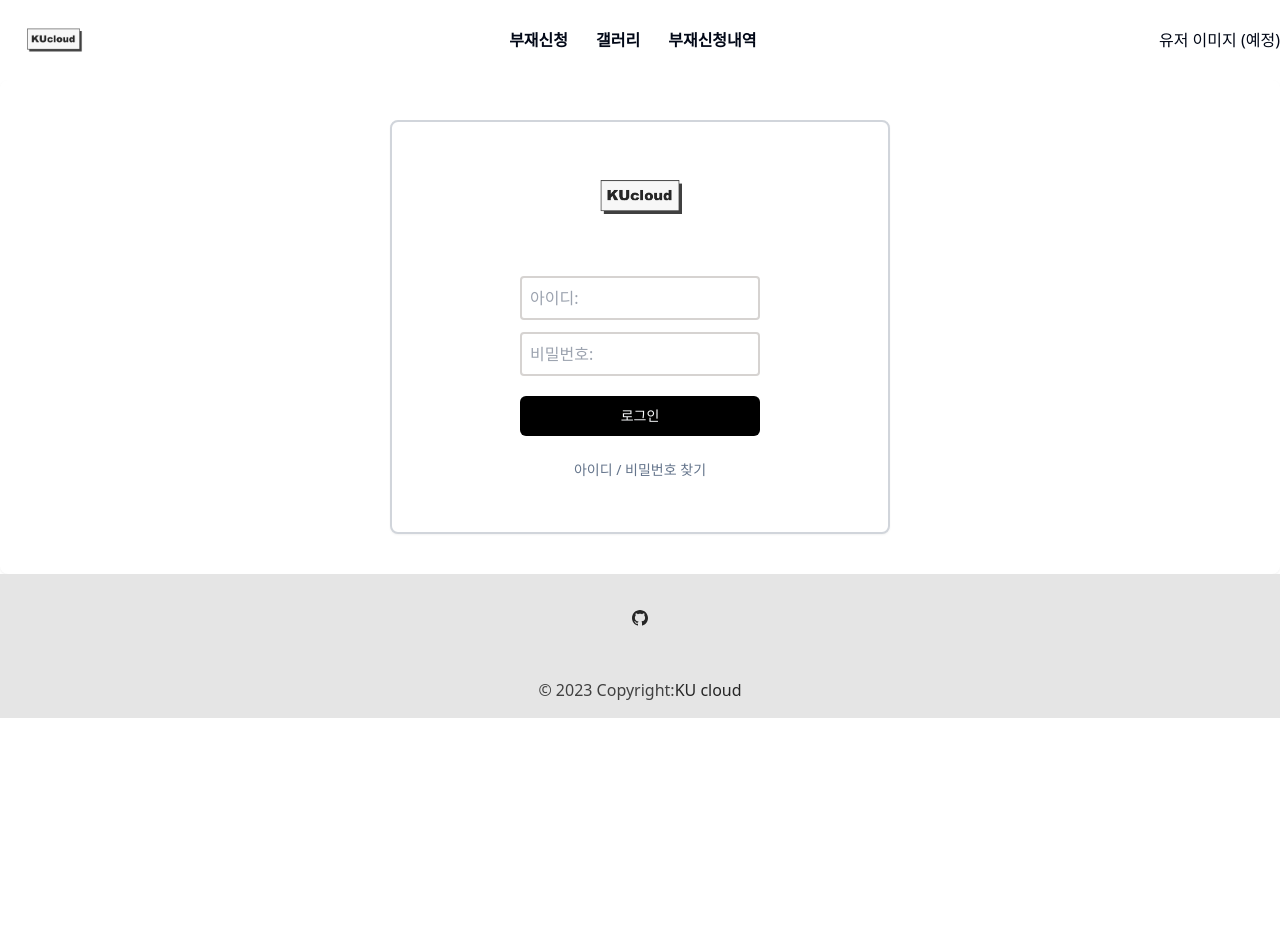
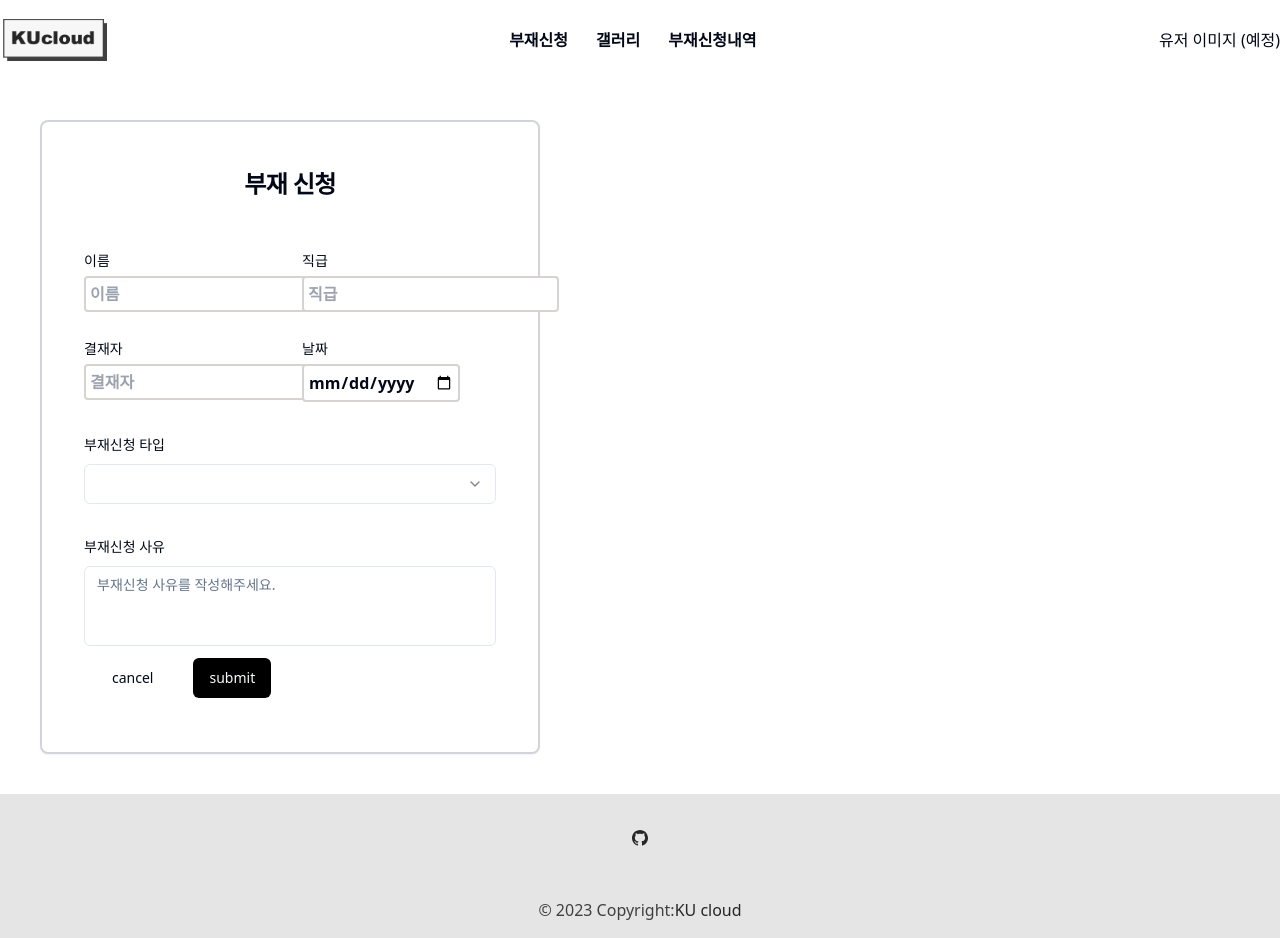
Before and after one commit to ohhhInFastcampus/toyproject1, a React (Vite) app: page / in a window 1280 px wide. Before the commit the page ends 800 px from the top, so only its background shows below. Built offline with nearby package versions, Linux system fonts and the light colour scheme.

Commit message:
logo 변경 및 login template 수정

```diff
--- a/src/App.tsx
+++ b/src/App.tsx
@@ -16,7 +16,7 @@ const router = createBrowserRouter([
         children: [
             {
                 index: true,
-                Component: Login,
+                Component: AbsenceRequest,
             },
             {
                 path: "gallery",
--- a/src/templates/absenceRequest/index.tsx
+++ b/src/templates/absenceRequest/index.tsx
@@ -51,9 +51,9 @@ function AbsenceRequest() {
 
 
   return (
-    <Card className="nw-[500px] nborder-solid nborder-2 nborder-gray-300">
+    <Card className="nw-[500px] np-[30px] nm-10 nborder-solid nborder-2 nborder-gray-300">
       <form onSubmit={handleSubmit}>
-        <CardHeader className="ngrid njustify-items-center">
+        <CardHeader className="ngrid njustify-items-center npy-5 nmb-5">
           <CardTitle className="njustify-items-center">부재 신청</CardTitle>
         </CardHeader>
         <CardContent>
--- a/src/templates/login/index.tsx
+++ b/src/templates/login/index.tsx
@@ -1,7 +1,7 @@
 import { useState } from 'react';
 import img from "@/assets/logo.png";
 import { Button } from "@/components/ui/button";
-import { Card, CardContent, CardDescription, CardFooter, CardHeader, CardTitle } from "@/components/ui/card";
+import { Card, CardContent, CardDescription, CardFooter, CardHeader } from "@/components/ui/card";
 import LoginDetail from "@/components/login/LoginDetail";
 
 interface reqLoginType {
@@ -23,9 +23,9 @@ function Login() {
 
   return (
     <Card className="nflex njustify-center">
-      <Card className="nw-[500px] np-5 nm-10 nborder-solid nborder-2 nborder-gray-300">
+      <Card className="nw-[450px] npy-[50px] nm-10 nborder-solid nborder-2 nborder-gray-300">
         <CardHeader className="ngrid njustify-items-center">
-            <a href={"/"} className={"nblock nw-40"}>
+            <a href={"/"} className={"nblock  nmb-5 nw-[150px]"}>
               <img src={img} alt={"logo"} />
             </a>
         </CardHeader>
@@ -46,13 +46,13 @@ function Login() {
           />
         </CardContent>
         <CardFooter className="ngrid njustify-items-center">
-          <Button className="nw-60 np-2" onClick={handleLogin}>
+          <Button className="nw-60 nmt-2 np-2" onClick={handleLogin}>
             로그인
           </Button>
+          <CardDescription className="nmt-3">
+          아이디 / 비밀번호 찾기
+          </CardDescription>
         </CardFooter>
-        <CardDescription className="ngrid nmb-8 njustify-items-center">
-          아이디 / 비밀번호 찾기
-        </CardDescription>
       </Card>
     </Card>
   );
```
Also changed, not shown: src/assets/logo.png.
